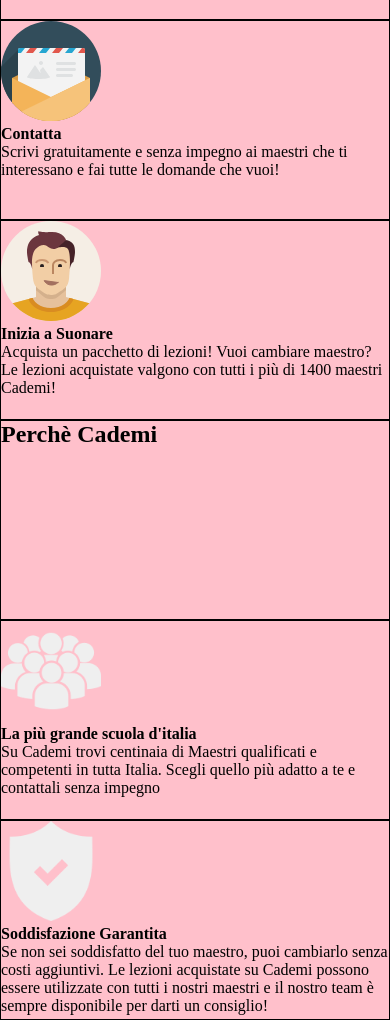
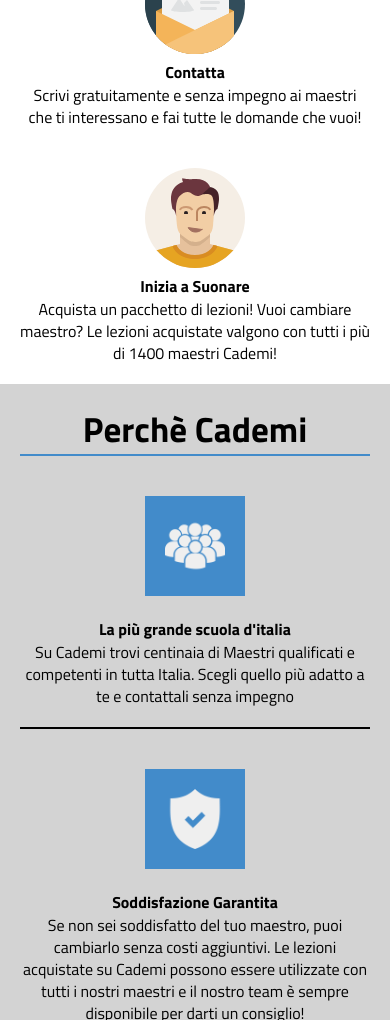
Before and after one commit to giuseppebarbara92/html-12bool-responsive-wannabe, a plain HTML site: page index.html in a window 390 px wide. Shown: the part 980-2000 px from the top of the page. Drawn offline with Linux system fonts and the light colour scheme.

Commit message:
Responsive/funzionante

```diff
--- a/index.html
+++ b/index.html
@@ -5,13 +5,14 @@
     <meta name="viewport" content="width=device-width, initial-scale=1.0">
     <link rel="stylesheet" href="myfreamwork.css">
     <link rel="stylesheet" href="style.css">
+    <link href="https://fonts.googleapis.com/css?family=Titillium+Web:400,700" rel="stylesheet">
     <title>html-12bool-responsive-wannabe</title>
   </head>
   <body>
 
 <!-- TOP -->
 
-    <div class="container">
+    <div class="container bkr-grey">
         <div class="col-lg-12 col-md-4 col-xs-12">
           <h2>Lezioni dove vuoi tu</h2>
         </div>
@@ -52,7 +53,7 @@
 
 <!-- BOTTOM -->
 
-    <div class="container">
+    <div class="container bkr-grey">
         <div class="col-lg-12 col-md-12 col-xs-12">
             <h2>Perchè Cademi</h2>
         </div>
@@ -62,6 +63,7 @@
           </div>
           <h4>La più grande scuola d'italia</h4>
           <p>Su Cademi trovi centinaia di Maestri qualificati e competenti in tutta Italia. Scegli quello più adatto a te e contattali senza impegno</p>
+          <div class="border-under-icon"></div>
         </div>
         <div class="col-lg-12 col-md-4 col-xs-12">
             <div class="icon-set">
@@ -69,6 +71,7 @@
             </div>
             <h4>Soddisfazione Garantita</h4>
             <p>Se non sei soddisfatto del tuo maestro, puoi cambiarlo senza costi aggiuntivi. Le lezioni acquistate su Cademi possono essere utilizzate con tutti i nostri maestri e il nostro team è sempre disponibile per darti un consiglio!</p>
+            <div class="border-under-icon"></div>
         </div>
         <div class="col-lg-12 col-md-4 col-xs-12">
           <div class="icon-set">
@@ -76,6 +79,7 @@
           </div>
           <h4>Flessibile e Conveniente</h4>
             <p>Cademi non ha alcun costo d’iscrizione a differenza delle scuole di musica tradizionali. Inoltre, sei tu a scegliere dove fare lezione e gli orari delle tue lezioni.</p>
+            <div class="border-under-icon"></div>
         </div>
     </div>
 
--- a/myfreamwork.css
+++ b/myfreamwork.css
@@ -1,8 +1,8 @@
 [class^="col-"] {
   float: left;
-  height: 200px;
-  background-color: pink;
-  border: 1px solid black;
+  height: auto;
+  padding: 20px 20px;
+  overflow: hidden;
 }
 
 
@@ -99,7 +99,15 @@
     margin-left: calc((100% / 12) * 12);
 }
 
-@media screen and (max-width: 769px) {
+@media screen and (max-width: 768px) {
+
+  .container h2{
+    font-size: 35px;
+    line-height: 30px;
+    border-bottom: 2px solid #428bca;
+    padding: 10px;
+
+  }
 
   /* ELEMENTI DI GRANDEZZA IN DODICESIMI PER md */
 
@@ -187,6 +195,16 @@
 
 @media screen and (max-width: 480px) {
 
+    .container   {
+      text-align: center;
+    }
+
+    h2 {
+      border-bottom: 2px solid #428bca;
+      padding-bottom: 5px;
+    }
+
+
   /* ELEMENTI DI GRANDEZZA IN DODICESIMI PER xs */
 
   .col-xs-12 {
@@ -269,3 +287,15 @@
   }
 
 }
+
+@media screen and (min-width: 769px){
+  .container {
+    text-align: center;
+  }
+
+  h2 {
+    border-bottom: 2px solid #428bca;
+    padding: 10px;
+    display: inline;
+  }
+}
--- a/style.css
+++ b/style.css
@@ -2,6 +2,7 @@
   margin: 0;
   padding: 0;
   box-sizing: border-box;
+  font-family: 'Titillium Web', sans-serif;
 }
 
 body{
@@ -10,5 +11,30 @@
 }
 
 img{
-height:100px;
+height: 100px;
 }
+
+.icon-set img{
+  background-color:#428bca;
+
+  padding:20px
+}
+
+.icon-set {
+  margin-bottom: 15px;
+}
+
+.bkr-grey{
+  background-color: lightgrey;
+}
+
+.border-under-icon{
+  border-bottom: 2px solid black;
+  width: 100%;
+  margin-top: 20px;
+}
+
+p{
+font-size: 16px;
+line-height: 22px;
+}
```
Lines whose indentation alone changed are shown as unchanged.
